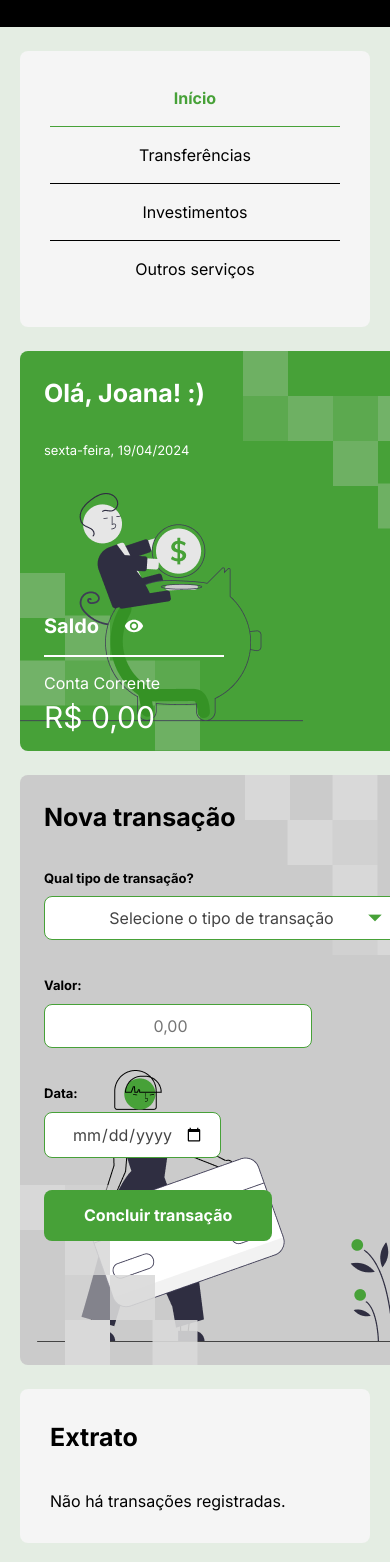
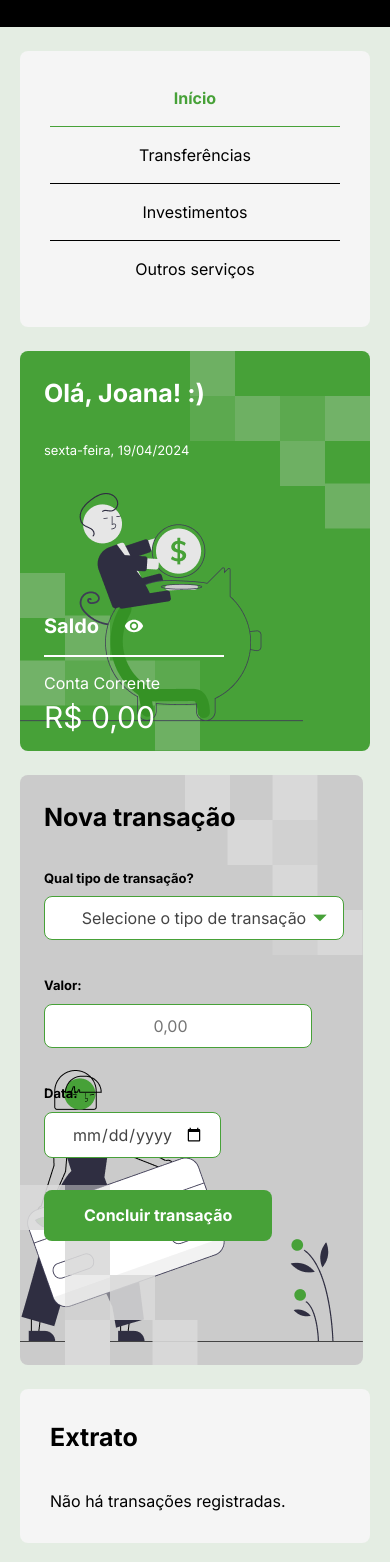
Before and after one commit to athena272/typescript-bytebank, a website with bundled scripts: page index.html in a window 390 px wide. Shown: the part 105-1667 px from the top of the page. Built offline with nearby package versions, Linux system fonts and the light colour scheme.

Commit message:
Update nova-transacao.css

```diff
--- a/css/componentes/nova-transacao.css
+++ b/css/componentes/nova-transacao.css
@@ -19,6 +19,10 @@
     }
 
     @media (max-width: 950px) {
-        width: 100%;
+        width: 98%;
+
+        & select#tipoTransacao {
+            width: 300px;
+        }
     }
 }
```
